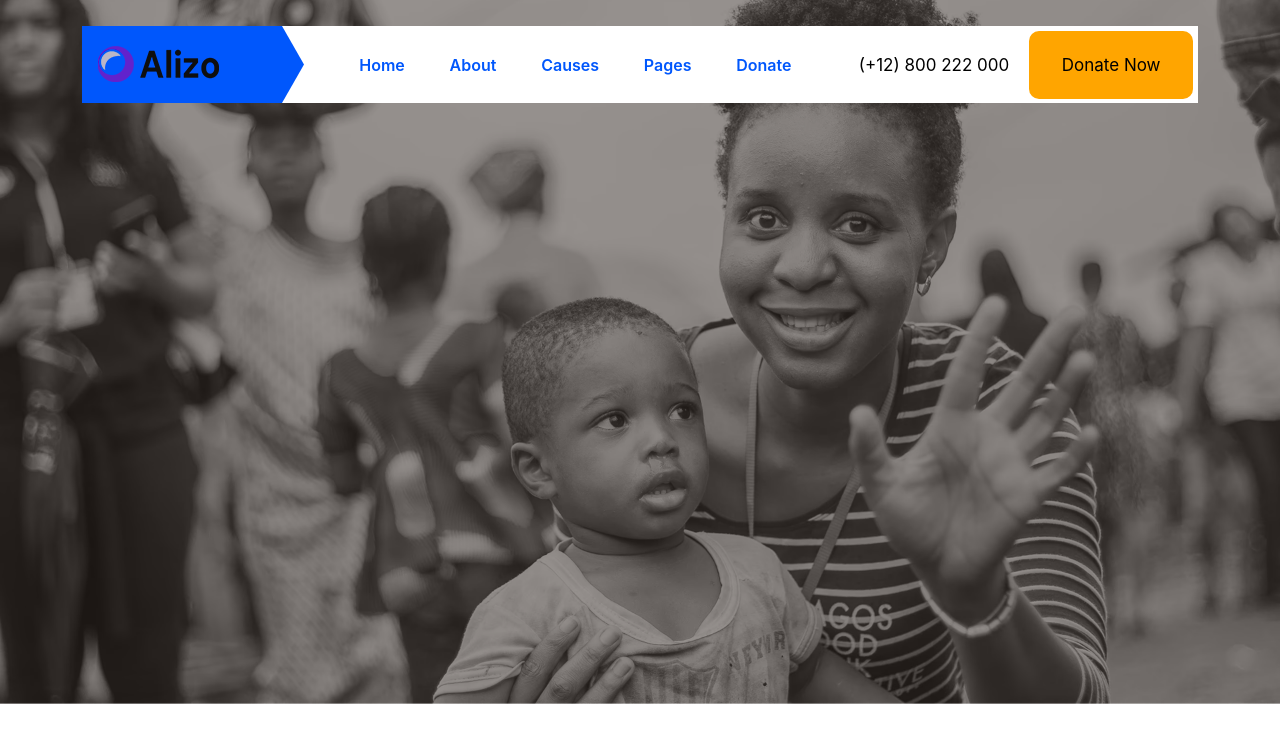
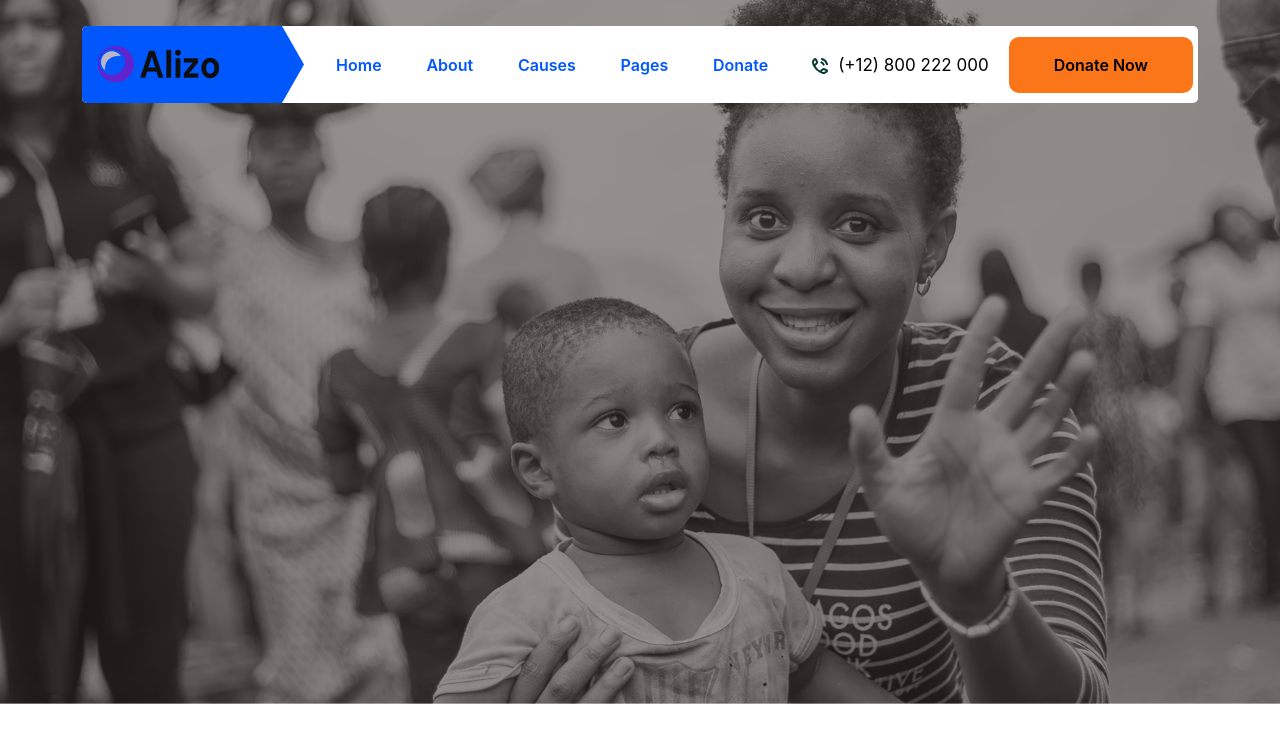
Before and after one commit to chandanH001/html-scss, a plain HTML site: page index.html in a window 1280 px wide. Drawn offline with Linux system fonts and the light colour scheme; a web font is replaced by a local one.

Commit message:
header bootstrap add

```diff
--- a/assets/scss/components/_btn.scss
+++ b/assets/scss/components/_btn.scss
@@ -1 +1,17 @@
 @use '../utils/' as *;
+
+.cd-btn {
+
+    background-color: var(--cd-theme-color);
+    padding: 20px 45px;
+    border-radius: 10px;
+    font-size: 16px;
+    font-weight: 600;
+    line-height: 1;
+    display: inline-block;
+
+    &:hover {
+
+        background: var(--cd-orange-color);
+    }
+}
--- a/assets/scss/layout/header/_header.scss
+++ b/assets/scss/layout/header/_header.scss
@@ -1,39 +1,26 @@
 @use '../../utils/' as *;
 
 .cd-header-area {
-
     &-transparent {
         position: absolute;
         top: 26px;
         left: 0px;
         right: 0px;
+
     }
 
     // Button right................
     &-right {
+        gap: 20px;
+        width: 100%;
+        padding-right: 5px;
 
-        display: flex;
-        gap: 20px;
-        flex-direction: row;
-        flex-wrap: nowrap;
-        align-content: center;
-        justify-content: flex-end;
-        align-items: center;
-        width: 100%;
-    }
-
-    &-cta {
-        background-color: orange;
-        padding: 20px 32.5px;
-        border-radius: 10px;
-        margin-right: 5px;
     }
 
     &-row {
         background-color: var(--cd-white-color);
-        display: flex;
-        align-items: center;
-        justify-content: space-between;
+        border-radius: 5px;
+
     }
 
     &-logo-box {
@@ -41,6 +28,8 @@
         width: 200px;
         padding: 20px 16px;
         position: relative;
+        border-top-left-radius: 5px;
+        border-bottom-left-radius: 5px;
     }
 
     &-rectangle {
@@ -126,6 +115,12 @@
 
         }
     }
+
+    &-cta-phone {
+        & svg {
+            margin-right: 5px;
+        }
+    }
 }
 
 ;
--- a/index.html
+++ b/index.html
@@ -13,7 +13,7 @@
     <header>
         <div class="cd-header-area cd-header-area-transparent">
             <div class="container ">
-                <div class="cd-header-area-row">
+                <div class="cd-header-area-row d-flex justify-content-between align-items-center">
                     <div class="cd-header-area-logo-box">
                         <div class="cd-header-area-logo cd-header-area-rectangle">
                             <a href="#"><img src="/assets/img/logo.png" alt=""></a>
@@ -56,12 +56,21 @@
                     </div>
                     <div class="cd-header-area-content">
 
-                        <div class="cd-header-area-right">
+                        <div class="cd-header-area-right d-flex justify-content-end align-items-center">
                             <div class="cd-header-area-cta-phone">
-                                <a href="tel:(+12) 800 222 000">(+12) 800 222 000</a>
+                                <a href="tel:(+12) 800 222 000"><svg width="16" height="16" viewBox="0 0 16 16"
+                                        fill="none" xmlns="http://www.w3.org/2000/svg">
+                                        <path
+                                            d="M2.24507 7.96014C1.58145 6.803 1.26103 5.85812 1.06782 4.90034C0.782068 3.48379 1.436 2.10005 2.5193 1.21712C2.97715 0.843956 3.50199 0.971451 3.77273 1.45717L4.38396 2.55372C4.86844 3.42288 5.11067 3.85746 5.06263 4.3182C5.01458 4.77894 4.68789 5.15419 4.03451 5.90469L2.24507 7.96014ZM2.24507 7.96014C3.58829 10.3023 5.69622 12.4114 8.04108 13.7562M8.04108 13.7562C9.19822 14.4198 10.1431 14.7402 11.1009 14.9334C12.5174 15.2192 13.9012 14.5652 14.7841 13.4819C15.1573 13.0241 15.0298 12.4992 14.5441 12.2285L13.4475 11.6173C12.5783 11.1328 12.1438 10.8905 11.683 10.9386C11.2223 10.9866 10.847 11.3133 10.0965 11.9667L8.04108 13.7562Z"
+                                            stroke="#063D30" stroke-width="2" stroke-linejoin="round" />
+                                        <path
+                                            d="M9.40076 4.38278C10.397 4.80585 11.1954 5.60423 11.6185 6.60049M9.85857 1.00049C12.3346 1.71502 14.2861 3.66645 15.0008 6.14243"
+                                            stroke="#063D30" stroke-width="2" stroke-linecap="round" />
+                                    </svg>
+                                    (+12) 800 222 000</a>
                             </div>
                             <div class="cd-header-area-cta">
-                                <a href="#">Donate Now</a>
+                                <a class="cd-btn" href="#">Donate Now</a>
                             </div>
                         </div>
 
```
Also changed, not shown: assets/css/style.css, assets/icon/Call.svg (added), 2 other files.
